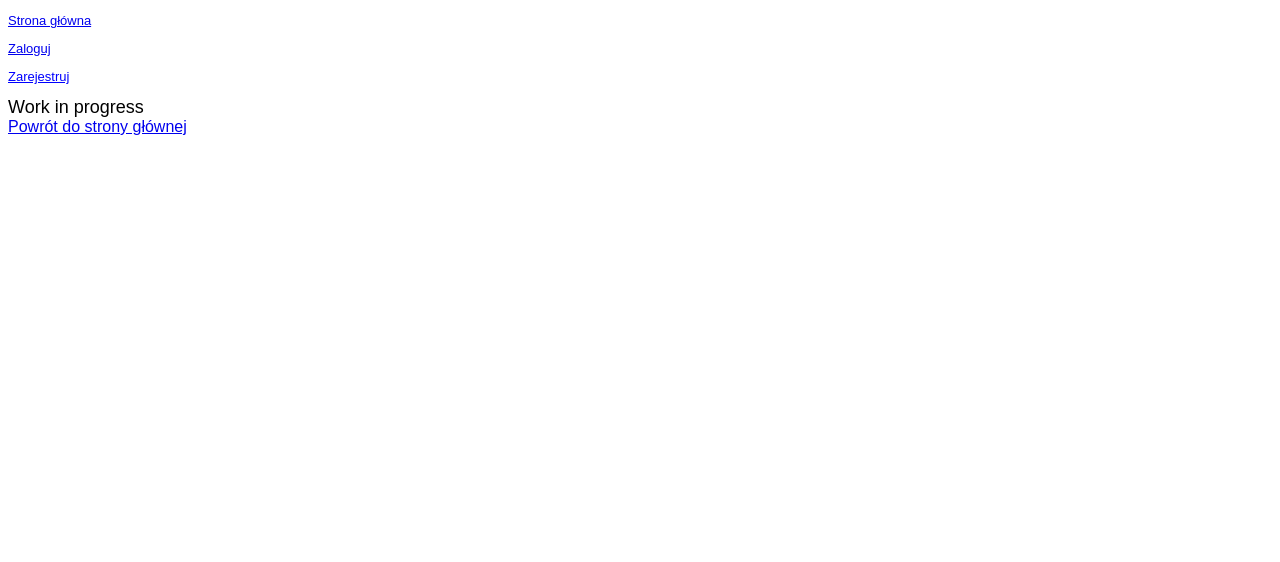
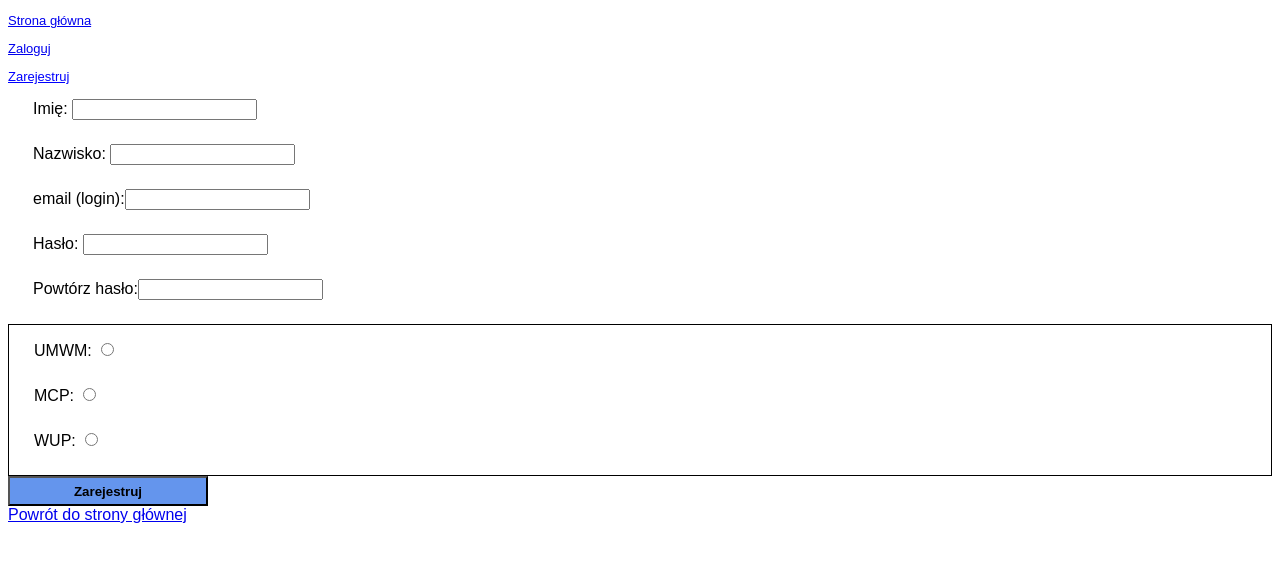
Before and after one commit to TomekKasprzycki/irrfront, a React (Create React App) app: page /#/registration in a window 1280 px wide. Shown: the top 562 px of the page. Built offline with nearby package versions, Linux system fonts and the light colour scheme.

Commit message:
fetch w końcu działa

```diff
--- a/db.json
+++ b/db.json
@@ -1,10 +1,12 @@
 {
-  "users": [{
+  "users": [
+    {
       "id": 1,
       "firstName": "Tomasz",
       "lastName": "Kasprzycki",
       "email": "tomasz.kasprzycki@umwm.malopolska.pl",
       "password": "Test0001",
+      "password2": "Test0001",
       "roleDto": 2,
       "active": true,
       "institutionDto": 1,
@@ -17,12 +19,51 @@
       "lastName": "Kowalski",
       "email": "jan.kowalski@umwm.malopolska.pl",
       "password": "Test0002",
+      "password2": "Test0002",
       "roleDto": 2,
       "active": true,
       "institutionDto": 1,
       "send": false,
       "TOKEN": "jakiś token"
+    },
+    {
+      "firstName": "Adam",
+      "lastName": "Nowak",
+      "email": "an@mcp.pl",
+      "password": "d",
+      "password2": "d",
+      "roleDto": "5",
+      "active": false,
+      "institutionDto": "2",
+      "send": false,
+      "TOKEN": "",
+      "id": 3
+    },
+    {
+      "firstName": "Anna",
+      "lastName": "Iksińska",
+      "email": "x@wup.pl",
+      "password": "dd",
+      "password2": "dd",
+      "roleDto": 5,
+      "active": false,
+      "institutionDto": "3",
+      "send": false,
+      "TOKEN": "",
+      "id": 4
+    },
+    {
+      "firstName": "Ludwik",
+      "lastName": "Test",
+      "email": "test@test.pl",
+      "password": "fe",
+      "password2": "fe",
+      "roleDto": 5,
+      "active": false,
+      "institutionDto": "01",
+      "send": false,
+      "TOKEN": "",
+      "id": 5
     }
   ]
-
 }
--- a/src/App.js
+++ b/src/App.js
@@ -12,7 +12,7 @@ import store from './redux/store';
 import Login from './containers/Login'
 import Home from './components/Home'
 import NotFound from './components/NotFound'
-import Registration from './components/Registeration'
+import Registration from './containers/Registration'
 
 const App = () => {
 
--- a/src/components/Registeration.js
+++ /dev/null
@@ -1,14 +0,0 @@
-import React from 'react';
-import { Link } from 'react-router-dom';
-import '../styles/Font.css'
-
-const Registration = () => {
-    return(
-        <div className='fontStyle'>
-        <div className='bigFont'>Work in progress</div>
-        <Link to="/">Powrót do strony głównej</Link>
-        </div>
-    )
-}
-
-export default Registration;
--- /dev/null
+++ b/src/components/Registration.js
@@ -0,0 +1,67 @@
+import React from 'react';
+import { Link } from 'react-router-dom';
+import '../styles/Font.css'
+import '../styles/Login.css'
+
+const Registration = ({ register }) => {
+
+    let userDto = {
+        firstName: '',
+        lastName: '',
+        email: '',
+        password: '',
+        password2: '',
+        roleDto: '',
+        active: '',
+        institutionDto: '',
+        send: false,
+        TOKEN: ''
+      }
+
+      const handleOnClick = () => {
+
+        userDto = {
+            firstName: document.getElementById('firstNameID').value,
+            lastName: document.getElementById('lastNameID').value,
+            email: document.getElementById('emailID').value,
+            password: document.getElementById('passwordID').value,
+            password2: document.getElementById('password2ID').value,
+            roleDto: 5,
+            active: false,
+            institutionDto: document.querySelector('input[name=institution]:checked').value,
+            send: false,
+            TOKEN: ''
+          }
+          return userDto;
+      }
+
+      const handleOnSubmit = (e) => {
+          e.preventDefault();
+          console.log(userDto)
+          register(userDto);
+      }
+
+
+    return(
+        <div className='fontStyle'>
+            <div>
+                <form onSubmit={handleOnSubmit}>
+                    <p className='pform'><label className='label'>Imię: <input id='firstNameID' type='text' name='firstName' /></label></p>
+                    <p className='pform'><label className='label'>Nazwisko: <input id='lastNameID' type='text' name='lastName' /></label></p>
+                    <p className='pform'><label className='label'>email (login):<input id='emailID' type='text' name='email' /></label></p>
+                    <p className='pform'><label className='label'>Hasło: <input id='passwordID' type='password' name='password' /></label></p>
+                    <p className='pform'><label className='label'>Powtórz hasło:<input id='password2ID' type='password' name='password2' /></label></p>
+                    <div className='frame'>
+                        <p className='pform'><label className='label'>UMWM: <input className='radio' type='radio' name='institution' value='1' /></label></p>
+                        <p className='pform'><label className='label'>MCP: <input className='radio' type='radio' name='institution' value='2' /></label></p>
+                        <p className='pform'><label className='label'>WUP: <input className='radio' type='radio' name='institution' value='3' /></label></p>
+                    </div>
+                    <button className='button' type='submit' onClick={handleOnClick}>Zarejestruj</button>
+                </form>
+            </div>
+            <Link to="/">Powrót do strony głównej</Link>
+        </div>
+    )
+}
+
+export default Registration;
--- a/src/containers/Registration.js
+++ b/src/containers/Registration.js
@@ -0,0 +1,11 @@
+import Registration from '../components/Registration';
+import { connect } from 'react-redux';
+import { registerUser } from '../redux/registrationActions'
+
+
+const mapDispatch = (dispatch) => ({
+    register: user => dispatch(registerUser(user))
+})
+
+
+export default connect(null, mapDispatch)(Registration);
--- a/src/redux/loginActions.js
+++ b/src/redux/loginActions.js
@@ -26,19 +26,25 @@ const loginUser = (userDto) => (dispatch) => {
     let users = []
     fetch(url)
         .then(response => response.json())
-        .then(data => users.push(data))
+        .then(data => data.map(el => users.push(el)))
         .catch('error')
 
-    const userToCheck = users.filter(user => user.email === userDto.email)
+    // const userToCheck = users.forEach(element => {
+    //       if(element.email === userDto.email){
+    //         return element;
+    //       }
+    //     });
 
-      console.log('user to check: ' + userToCheck)
+    // // const userToCheck = users.filter(user => user.email === userDto.email)
 
-    if(userToCheck.password === userDto.password){
-      console.log('weszło')
-      dispatch(loginProcess(userDto))
-    } else {
-      alert("Niepoprawny email lub hasło!")
-    }
+    //   console.log('user to check: ' + userToCheck)
+
+    // if(userToCheck.password === userDto.password){
+    //   console.log('weszło')
+    //   dispatch(loginProcess(userDto))
+    // } else {
+    //   alert("Niepoprawny email lub hasło!")
+    // }
 
     console.log(users)
 
--- a/src/redux/registrationActions.js
+++ b/src/redux/registrationActions.js
@@ -16,27 +16,27 @@ const registrationFailed = () => ({
 })
 
 const registerUser = (userDto) => (dispatch) => {
-    // const url = '/rest/register'
+    const url = 'http://localhost:3001/users'
 
     dispatch(registrationHasBegun());
-    setTimeout(dispatch(registerProcess(userDto)),2000)
-
-    // fetch(url, {
-    //     method: 'POST', // or 'PUT'
-    //     headers: {
-    //       'Content-Type': 'application/json',
-    //     },
-    //     body: JSON.stringify(userDto),
-    //   })
-    //   .then((response) => response.json())
-    //   .then((userDto) => {
-    //     registerProcess(userDto);
-    //     console.log('Success:', userDto);
-    //   })
-    //   .catch((error) => {
-    //     registrationFailed();
-    //     console.error('Error:', userDto);
-    //   });
+    // setTimeout(dispatch(registerProcess(userDto)),2000)
+    console.log('niby leci akcja')
+    fetch(url, {
+        method: 'POST', // or 'PUT'
+        headers: {
+          'Content-Type': 'application/json',
+        },
+        body: JSON.stringify(userDto),
+      })
+      .then((response) => response.json())
+      .then((userDto) => {
+        registerProcess(userDto);
+        console.log('Success:', userDto);
+      })
+      .catch((error) => {
+        registrationFailed();
+        console.error('Error:', userDto);
+      });
     }
 
 export { REGISTRATION_HAS_BEGUN, registrationHasBegun, REGISTER, registerProcess, REGISTER_ERROR, registrationFailed, registerUser };
--- a/src/styles/Login.css
+++ b/src/styles/Login.css
@@ -19,3 +19,11 @@
     width: 200px;
     height: 30px;
     }
+
+.frame {
+    border: black 1px solid;
+}
+
+.radio {
+    color: pink;
+}
```
